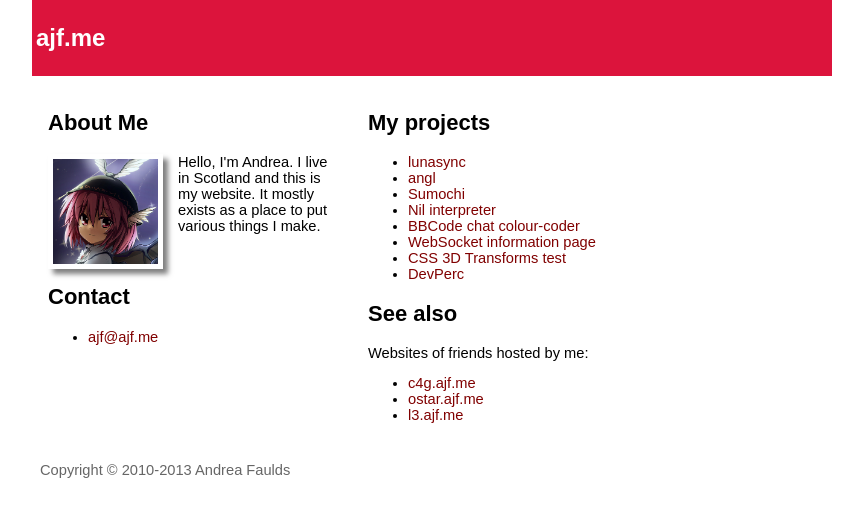
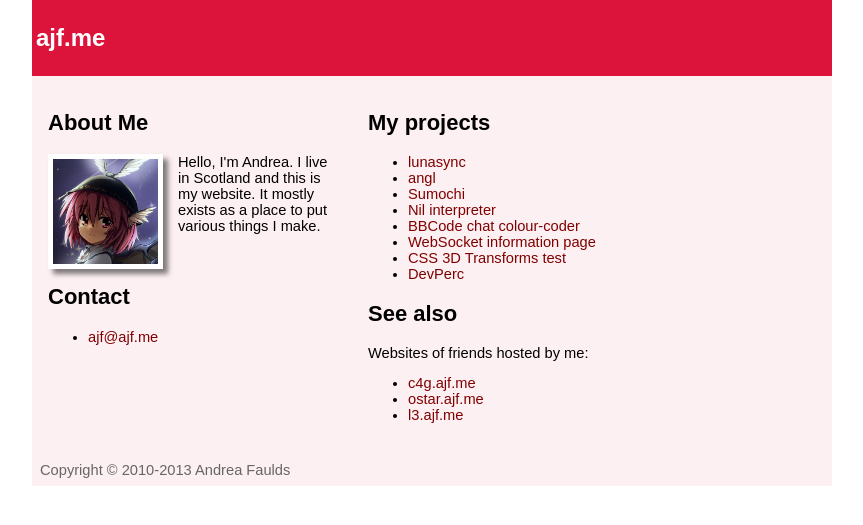
Before and after one commit to digideskio/ajf.me, a PHP site: page / in a window 1280 px wide. Shown: the top 525 px of the page, without its empty margins (208-1071 px from the left). Run offline with PHP 8.4, Linux system fonts and the light colour scheme.

Commit message:
Added soothing pink bg

```diff
--- a/htdocs/style.css
+++ b/htdocs/style.css
@@ -31,6 +31,7 @@ a img {
 #main {
     width: 800px;
     margin: 0 auto;
+    background: rgb(253, 240, 243);
 }
 
 #underneath, h2, h1, footer {
```
